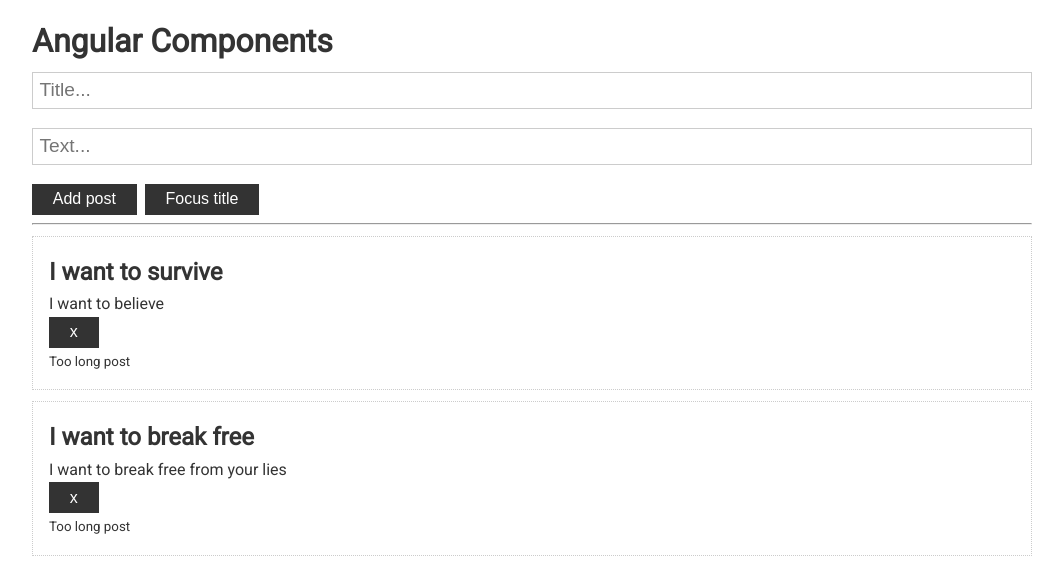
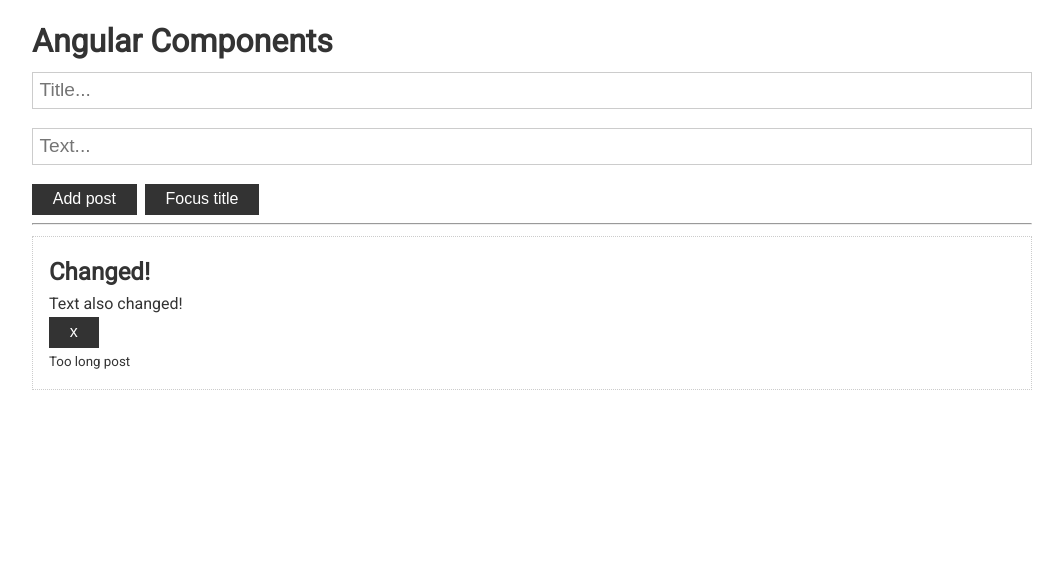
Before and after one commit to paraketsova/angular-basics, an Angular app: page / in a window 1280 px wide. Shown: the top 572 px of the page, without its empty margins (108-1171 px from the left). Built offline with nearby package versions, Linux system fonts and the light colour scheme.

Commit message:
Change detection strategy

```diff
--- a/src/app/app.component.ts
+++ b/src/app/app.component.ts
@@ -1,4 +1,4 @@
-import {Component} from '@angular/core';
+import {Component, OnInit} from '@angular/core';
 
 export interface Post {
   title: string
@@ -11,11 +11,23 @@ export interface Post {
   templateUrl: './app.component.html', // конфигурация для шаблона выбранного выше компонента
   styleUrls: ['./app.component.scss']  // конфиграция для стиля выбранного выше компонента
 })
-export class AppComponent { //здесь заводим все динамические переменные
+export class AppComponent implements OnInit { //здесь заводим все динамические переменные
   posts: Post[] = [
     {title: 'I want to survive', text: 'I want to believe', id: 1},
-    {title: 'I want to break free', text: 'I want to break free from your lies', id: 2}
+    // {title: 'I want to break free', text: 'I want to break free from your lies', id: 2}
   ]
+
+  ngOnInit(): void {
+    setTimeout(() => {
+      console.log('timeOut')
+      this.posts[0] = {
+        title: 'Changed!',
+        text: 'Text also changed!',
+        id: 33
+      }
+    }, 5000)
+    //в апп компоненте спустя неск секунд меняется элемент и энгуляр понял что изменилось и нарисовал в шаблоне
+  }
 
   updatePosts(post: Post) {
     this.posts.unshift(post)
--- a/src/app/post/post.component.ts
+++ b/src/app/post/post.component.ts
@@ -3,6 +3,7 @@ import {
   AfterContentInit,
   AfterViewChecked,
   AfterViewInit,
+  ChangeDetectionStrategy,
   Component,
   ContentChild,
   DoCheck,
@@ -19,7 +20,11 @@ import {Post} from "../app.component";
 @Component({
   selector: 'app-post',
   templateUrl: './post.component.html',
-  styleUrls: ['./post.component.scss']
+  styleUrls: ['./post.component.scss'],
+  changeDetection: ChangeDetectionStrategy.OnPush
+  // при значении onPush ангуляр будет реагировать ТОЛЬКО на входные свойства OnInput
+  // и если мы изменим Default на ОнПуш, то изменение названий постов перестанет работать по таймауту
+  // или мы можем внести ссылку на отслеживаемый элемент в ОнИнпутв апп.компонент.тс
 })
 export class PostComponent implements
   OnInit,
@@ -57,7 +62,7 @@ export class PostComponent implements
 //  {static: ...}  вообще не нужен в новой версии Анг
 
   ngDoCheck(): void {
-    console.log('ngDocheck')
+    console.log('ngDoCheck')
     // метод позволяет остлеживать изменения и вызывается при любых изменениях. Вызывается после ngOnChanges иngOnInit
   }
 
```
